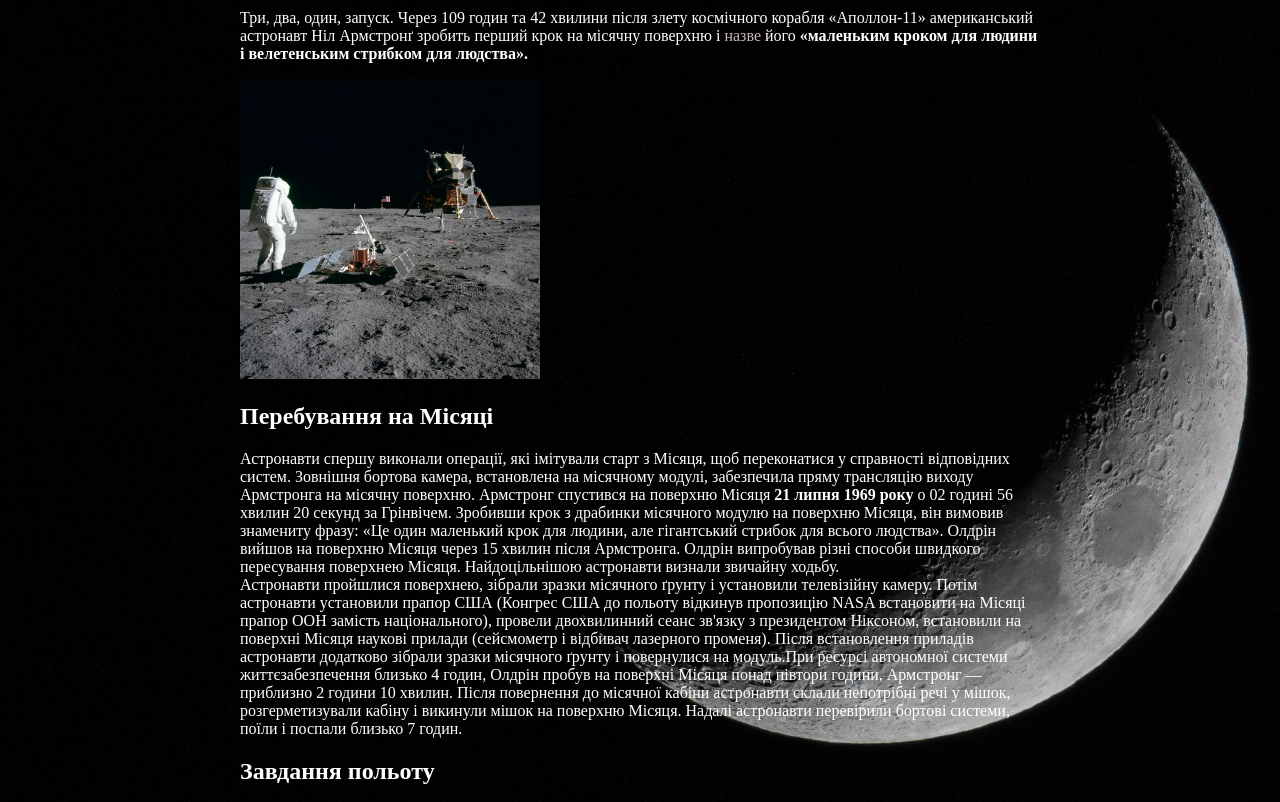
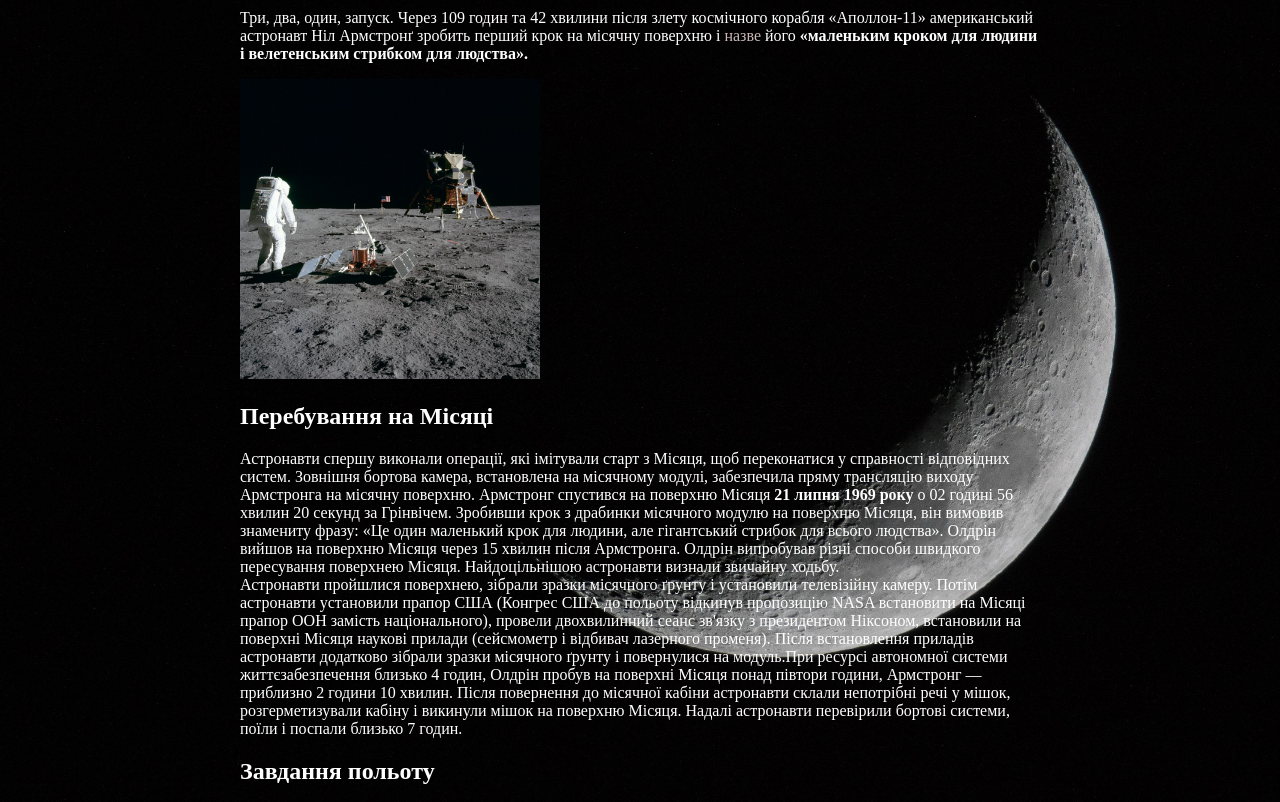
Before and after one commit to EgorMiroshnik/HomeWorks, a plain HTML site: page HW2-work-with-HTML/index.html in a window 1280 px wide. Shown: the part 74-876 px from the top of the page. Drawn offline with Linux system fonts and the light colour scheme.

Commit message:
Fixed backgroundimage

```diff
--- a/HW2-work-with-HTML/css/style.css
+++ b/HW2-work-with-HTML/css/style.css
@@ -4,6 +4,7 @@ body {
     color: white;
     background-image: url(../img/pic.jpg);
     background-size: cover;
+    background-attachment:fixed
 }
 h1 {
     border-bottom: solid;
```
